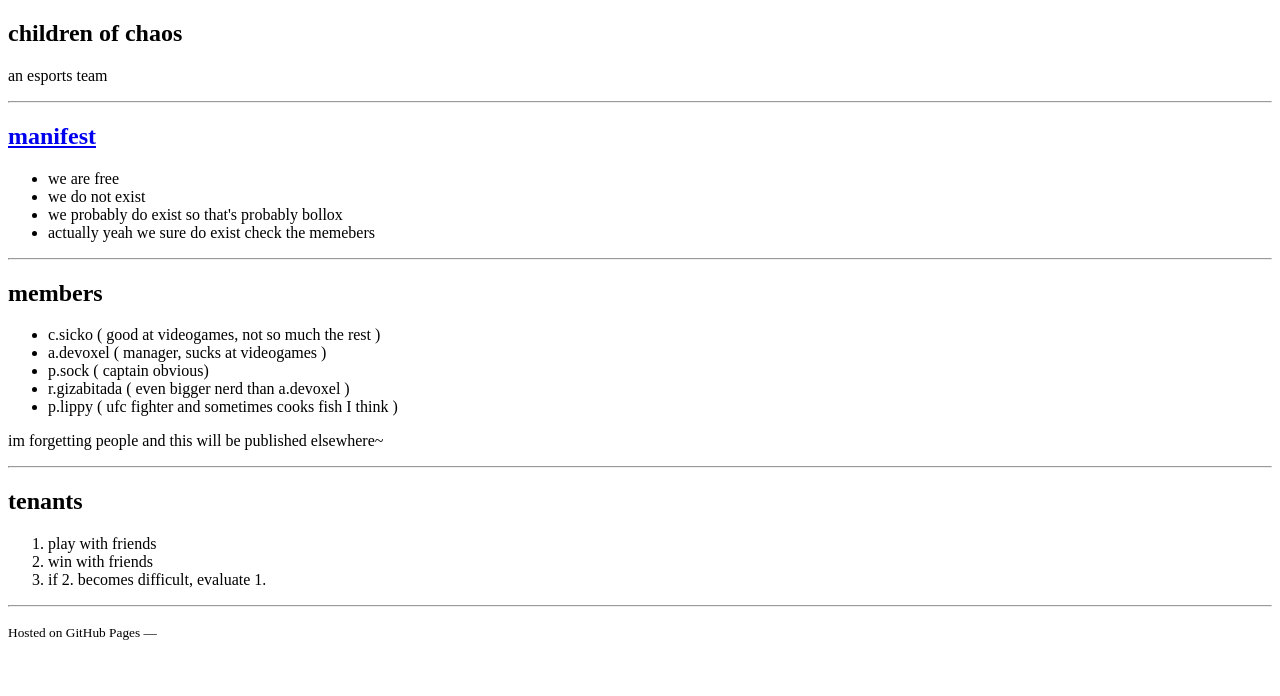
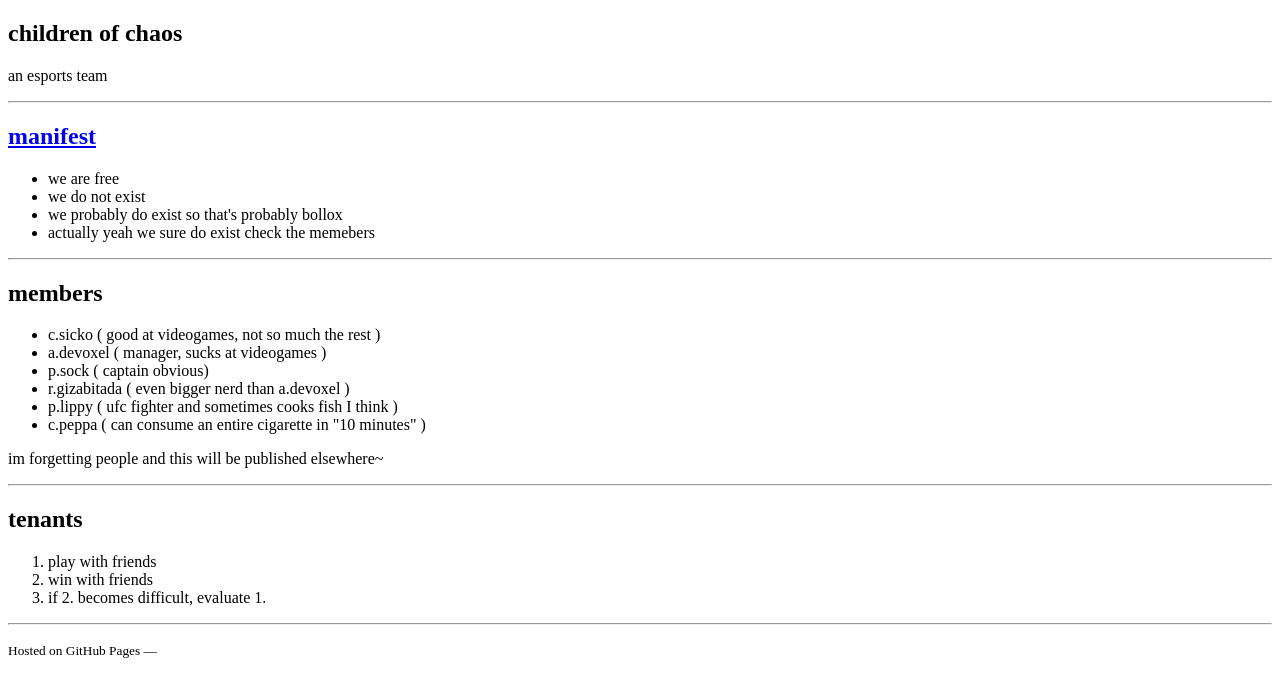
Before and after one commit to sons-of-chaos/sons-of-chaos.github.io, a plain HTML site: page index.html in a window 1280 px wide. Drawn offline with Linux system fonts and the light colour scheme.

Commit message:
Update index.html

```diff
--- a/index.html
+++ b/index.html
@@ -34,6 +34,7 @@
         <li>p.sock ( captain obvious)</li>
         <li>r.gizabitada ( even bigger nerd than a.devoxel )</li>
         <li>p.lippy ( ufc fighter and sometimes cooks fish I think )</li>
+        <li>c.peppa ( can consume an entire cigarette in "10 minutes" )</li>
       </ul>
       <p>im forgetting people and this will be published elsewhere~</p>
       <hr>
```
